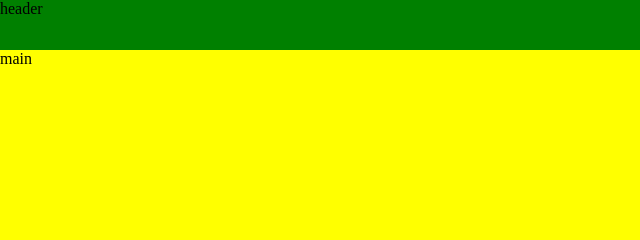
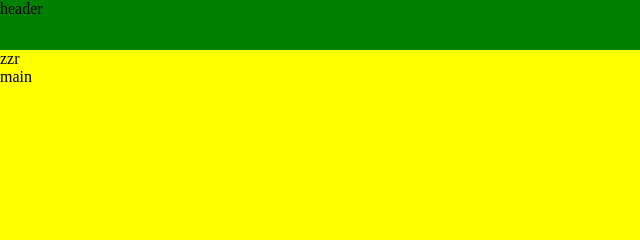
Before and after one commit to zhongzhaoren/12.21, a plain HTML site: page index.html in a window 1280 px wide. Shown: the top 240 px of the page, 0-640 px from the left. Drawn offline with Linux system fonts and the light colour scheme.

Commit message:
提交section

```diff
--- a/index.html
+++ b/index.html
@@ -13,6 +13,9 @@
             header
         </header>
         <main class="main">
+            <div class="sectio">
+                zzr
+            </div>
             main
         </main>
         <footer class="footer">
```
